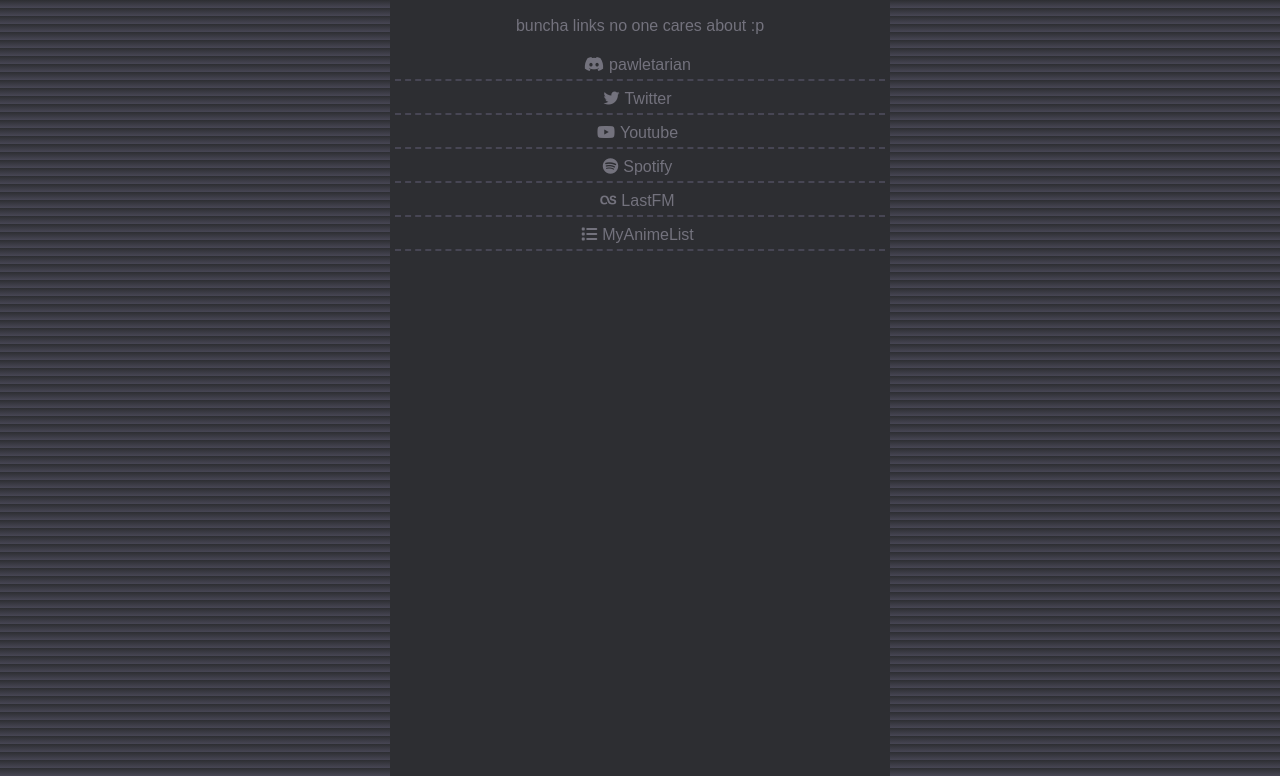
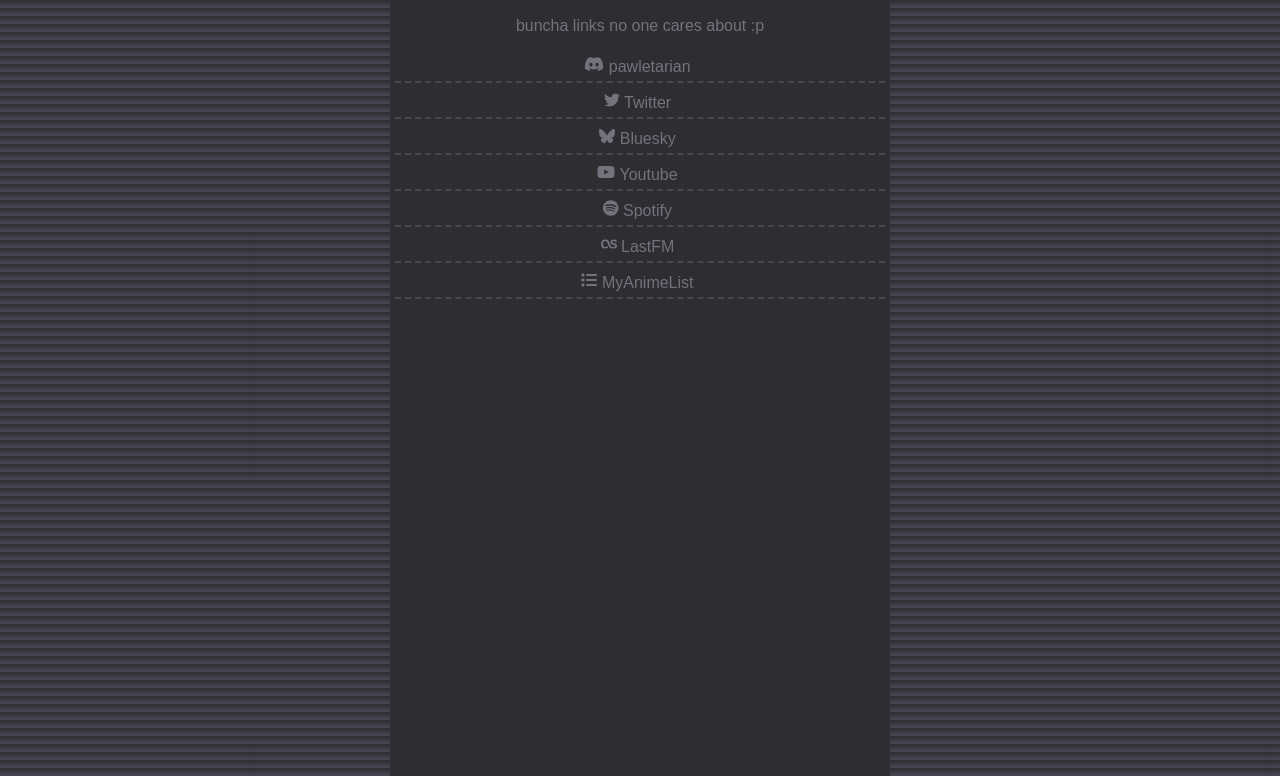
Before and after one commit to 0xyukine/neocities-site, a website: page public/socials.html in a window 1280 px wide. Shown: the part 24-800 px from the top of the page. Drawn offline with Linux system fonts and the light colour scheme.

Commit message:
icon "fixing"

```diff
--- a/public/socials.html
+++ b/public/socials.html
@@ -12,12 +12,34 @@
 				<img src="images/rizz.jpg" />
 				<p>buncha links no one cares about :p</p>
 				<ul>
-					<li><i class="fa-brands fa-discord"></i><a>pawletarian</a></li>
-					<li><i class="fa-brands fa-twitter"></i><a href="https://twitter.com/pawletariat" target="_blank">Twitter</a></li>
-					<li><i class="fa-brands fa-youtube"></i><a href="https://www.youtube.com/@Hifumisan" target="_blank">Youtube</a></li>
-					<li><i class="fa-brands fa-spotify"></i><a href="https://open.spotify.com/user/31o4ei7ezdggrboxzh6qusgja52e" target="_blank">Spotify</a></li>
-					<li><i class="fa-brands fa-lastfm"></i><a href="https://www.last.fm/user/nyanguard" target="_blank">LastFM</a></li>
-					<li><i class="fa-solid fa-list"></i><a href="https://myanimelist.net/profile/0xHifumi" target="_blank">MyAnimeList</a></li>
+					<li>
+						<svg xmlns="http://www.w3.org/2000/svg" viewBox="0 0 640 512"><path d="M524.5 69.8a1.5 1.5 0 0 0 -.8-.7A485.1 485.1 0 0 0 404.1 32a1.8 1.8 0 0 0 -1.9 .9 337.5 337.5 0 0 0 -14.9 30.6 447.8 447.8 0 0 0 -134.4 0 309.5 309.5 0 0 0 -15.1-30.6 1.9 1.9 0 0 0 -1.9-.9A483.7 483.7 0 0 0 116.1 69.1a1.7 1.7 0 0 0 -.8 .7C39.1 183.7 18.2 294.7 28.4 404.4a2 2 0 0 0 .8 1.4A487.7 487.7 0 0 0 176 479.9a1.9 1.9 0 0 0 2.1-.7A348.2 348.2 0 0 0 208.1 430.4a1.9 1.9 0 0 0 -1-2.6 321.2 321.2 0 0 1 -45.9-21.9 1.9 1.9 0 0 1 -.2-3.1c3.1-2.3 6.2-4.7 9.1-7.1a1.8 1.8 0 0 1 1.9-.3c96.2 43.9 200.4 43.9 295.5 0a1.8 1.8 0 0 1 1.9 .2c2.9 2.4 6 4.9 9.1 7.2a1.9 1.9 0 0 1 -.2 3.1 301.4 301.4 0 0 1 -45.9 21.8 1.9 1.9 0 0 0 -1 2.6 391.1 391.1 0 0 0 30 48.8 1.9 1.9 0 0 0 2.1 .7A486 486 0 0 0 610.7 405.7a1.9 1.9 0 0 0 .8-1.4C623.7 277.6 590.9 167.5 524.5 69.8zM222.5 337.6c-29 0-52.8-26.6-52.8-59.2S193.1 219.1 222.5 219.1c29.7 0 53.3 26.8 52.8 59.2C275.3 311 251.9 337.6 222.5 337.6zm195.4 0c-29 0-52.8-26.6-52.8-59.2S388.4 219.1 417.9 219.1c29.7 0 53.3 26.8 52.8 59.2C470.7 311 447.5 337.6 417.9 337.6z"/></svg>
+						<a>pawletarian</a>
+					</li>
+					<li>
+						<svg xmlns="http://www.w3.org/2000/svg" viewBox="0 0 512 512"><path d="M459.4 151.7c.3 4.5 .3 9.1 .3 13.6 0 138.7-105.6 298.6-298.6 298.6-59.5 0-114.7-17.2-161.1-47.1 8.4 1 16.6 1.3 25.3 1.3 49.1 0 94.2-16.6 130.3-44.8-46.1-1-84.8-31.2-98.1-72.8 6.5 1 13 1.6 19.8 1.6 9.4 0 18.8-1.3 27.6-3.6-48.1-9.7-84.1-52-84.1-103v-1.3c14 7.8 30.2 12.7 47.4 13.3-28.3-18.8-46.8-51-46.8-87.4 0-19.5 5.2-37.4 14.3-53 51.7 63.7 129.3 105.3 216.4 109.8-1.6-7.8-2.6-15.9-2.6-24 0-57.8 46.8-104.9 104.9-104.9 30.2 0 57.5 12.7 76.7 33.1 23.7-4.5 46.5-13.3 66.6-25.3-7.8 24.4-24.4 44.8-46.1 57.8 21.1-2.3 41.6-8.1 60.4-16.2-14.3 20.8-32.2 39.3-52.6 54.3z"/></svg>
+						<a href="https://twitter.com/pawletariat" target="_blank">Twitter</a>
+					</li>
+					<li>
+						<svg xmlns="http://www.w3.org/2000/svg" viewBox="0 0 512 512"><path d="M111.8 62.2C170.2 105.9 233 194.7 256 242.4c23-47.6 85.8-136.4 144.2-180.2c42.1-31.6 110.3-56 110.3 21.8c0 15.5-8.9 130.5-14.1 149.2C478.2 298 412 314.6 353.1 304.5c102.9 17.5 129.1 75.5 72.5 133.5c-107.4 110.2-154.3-27.6-166.3-62.9l0 0c-1.7-4.9-2.6-7.8-3.3-7.8s-1.6 3-3.3 7.8l0 0c-12 35.3-59 173.1-166.3 62.9c-56.5-58-30.4-116 72.5-133.5C100 314.6 33.8 298 15.7 233.1C10.4 214.4 1.5 99.4 1.5 83.9c0-77.8 68.2-53.4 110.3-21.8z"/></svg>
+						<a href="https://bsky.app/profile/pawletariat.bsky.social" target="_blank">Bluesky</a>
+					</li>
+					<li>
+						<svg xmlns="http://www.w3.org/2000/svg" viewBox="0 0 576 512"><path d="M549.7 124.1c-6.3-23.7-24.8-42.3-48.3-48.6C458.8 64 288 64 288 64S117.2 64 74.6 75.5c-23.5 6.3-42 24.9-48.3 48.6-11.4 42.9-11.4 132.3-11.4 132.3s0 89.4 11.4 132.3c6.3 23.7 24.8 41.5 48.3 47.8C117.2 448 288 448 288 448s170.8 0 213.4-11.5c23.5-6.3 42-24.2 48.3-47.8 11.4-42.9 11.4-132.3 11.4-132.3s0-89.4-11.4-132.3zm-317.5 213.5V175.2l142.7 81.2-142.7 81.2z"/></svg>
+						<a href="https://www.youtube.com/@Hifumisan" target="_blank">Youtube</a>
+					</li>
+					<li>
+						<svg xmlns="http://www.w3.org/2000/svg" viewBox="0 0 496 512"><path d="M248 8C111.1 8 0 119.1 0 256s111.1 248 248 248 248-111.1 248-248S384.9 8 248 8zm100.7 364.9c-4.2 0-6.8-1.3-10.7-3.6-62.4-37.6-135-39.2-206.7-24.5-3.9 1-9 2.6-11.9 2.6-9.7 0-15.8-7.7-15.8-15.8 0-10.3 6.1-15.2 13.6-16.8 81.9-18.1 165.6-16.5 237 26.2 6.1 3.9 9.7 7.4 9.7 16.5s-7.1 15.4-15.2 15.4zm26.9-65.6c-5.2 0-8.7-2.3-12.3-4.2-62.5-37-155.7-51.9-238.6-29.4-4.8 1.3-7.4 2.6-11.9 2.6-10.7 0-19.4-8.7-19.4-19.4s5.2-17.8 15.5-20.7c27.8-7.8 56.2-13.6 97.8-13.6 64.9 0 127.6 16.1 177 45.5 8.1 4.8 11.3 11 11.3 19.7-.1 10.8-8.5 19.5-19.4 19.5zm31-76.2c-5.2 0-8.4-1.3-12.9-3.9-71.2-42.5-198.5-52.7-280.9-29.7-3.6 1-8.1 2.6-12.9 2.6-13.2 0-23.3-10.3-23.3-23.6 0-13.6 8.4-21.3 17.4-23.9 35.2-10.3 74.6-15.2 117.5-15.2 73 0 149.5 15.2 205.4 47.8 7.8 4.5 12.9 10.7 12.9 22.6 0 13.6-11 23.3-23.2 23.3z"/></svg>
+						<a href="https://open.spotify.com/user/31o4ei7ezdggrboxzh6qusgja52e" target="_blank">Spotify</a>
+					</li>
+					<li>
+						<svg xmlns="http://www.w3.org/2000/svg" viewBox="0 0 512 512"><path d="M225.8 367.1l-18.8-51s-30.5 34-76.2 34c-40.5 0-69.2-35.2-69.2-91.5 0-72.1 36.4-97.9 72.1-97.9 66.5 0 74.8 53.3 100.9 134.9 18.8 56.9 54 102.6 155.4 102.6 72.7 0 122-22.3 122-80.9 0-72.9-62.7-80.6-115-92.1-25.8-5.9-33.4-16.4-33.4-34 0-19.9 15.8-31.7 41.6-31.7 28.2 0 43.4 10.6 45.7 35.8l58.6-7c-4.7-52.8-41.1-74.5-100.9-74.5-52.8 0-104.4 19.9-104.4 83.9 0 39.9 19.4 65.1 68 76.8 44.9 10.6 79.8 13.8 79.8 45.7 0 21.7-21.1 30.5-61 30.5-59.2 0-83.9-31.1-97.9-73.9-32-96.8-43.6-163-161.3-163C45.7 113.8 0 168.3 0 261c0 89.1 45.7 137.2 127.9 137.2 66.2 0 97.9-31.1 97.9-31.1z"/></svg>
+						<a href="https://www.last.fm/user/nyanguard" target="_blank">LastFM</a>
+					</li>
+					<li>
+						<svg xmlns="http://www.w3.org/2000/svg" viewBox="0 0 512 512"><path d="M40 48C26.7 48 16 58.7 16 72l0 48c0 13.3 10.7 24 24 24l48 0c13.3 0 24-10.7 24-24l0-48c0-13.3-10.7-24-24-24L40 48zM192 64c-17.7 0-32 14.3-32 32s14.3 32 32 32l288 0c17.7 0 32-14.3 32-32s-14.3-32-32-32L192 64zm0 160c-17.7 0-32 14.3-32 32s14.3 32 32 32l288 0c17.7 0 32-14.3 32-32s-14.3-32-32-32l-288 0zm0 160c-17.7 0-32 14.3-32 32s14.3 32 32 32l288 0c17.7 0 32-14.3 32-32s-14.3-32-32-32l-288 0zM16 232l0 48c0 13.3 10.7 24 24 24l48 0c13.3 0 24-10.7 24-24l0-48c0-13.3-10.7-24-24-24l-48 0c-13.3 0-24 10.7-24 24zM40 368c-13.3 0-24 10.7-24 24l0 48c0 13.3 10.7 24 24 24l48 0c13.3 0 24-10.7 24-24l0-48c0-13.3-10.7-24-24-24l-48 0z"/></svg>
+						<a href="https://myanimelist.net/profile/0xHifumi" target="_blank">MyAnimeList</a>
+					</li>
 				</ul>
             </div>
             <div></div>
--- a/public/style.css
+++ b/public/style.css
@@ -72,16 +72,24 @@
 }
 
 li {
-    /* background: var(--mane); */
+    border-bottom: dashed var(--underbelly) 2px;
     padding: 5px;
     padding-left: 0;
-    border-bottom: dashed var(--underbelly) 2px;
-    /* border-radius: 25px; */
+    vertical-align: middle;
+    /* position: relative; */
+}
+
+svg {
+    fill: var(--tail);
+    height: 1em;
+    display: inline-block;
+    /* position: absolute; */
 }
 
 li i {
     color: var(--tail);
     padding-right: 5px;
+    display: inline-block;
 }
 
 .content ul {
```
Also changed, not shown: public/home.html (+7 -7 lines).
